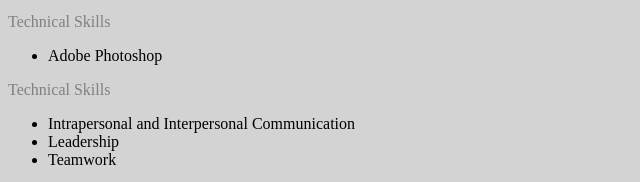
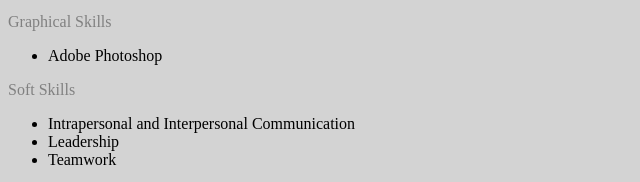
Before and after one commit to aquiluke/aquiluke.github.io, a plain HTML site: page index.html in a window 1280 px wide. Shown: the part 1260-1442 px from the top of the page, 0-640 px from the left. Drawn offline with Linux system fonts and the light colour scheme.

Commit message:
Update index.html

```diff
--- a/index.html
+++ b/index.html
@@ -79,13 +79,13 @@
       </section>
 
       <section>
-        <div class="skill">Technical Skills</div>
+        <div class="skill">Graphical Skills</div>
           <ul>
             <li><div class="graphical">Adobe Photoshop</div></li>
       </section>
 
       <section>
-        <div class="skill">Technical Skills</div>
+        <div class="skill">Soft Skills</div>
           <ul>
             <li><div class="soft">Intrapersonal and Interpersonal Communication</div></li>
             <li><div class="soft">Leadership</div></li>
```
